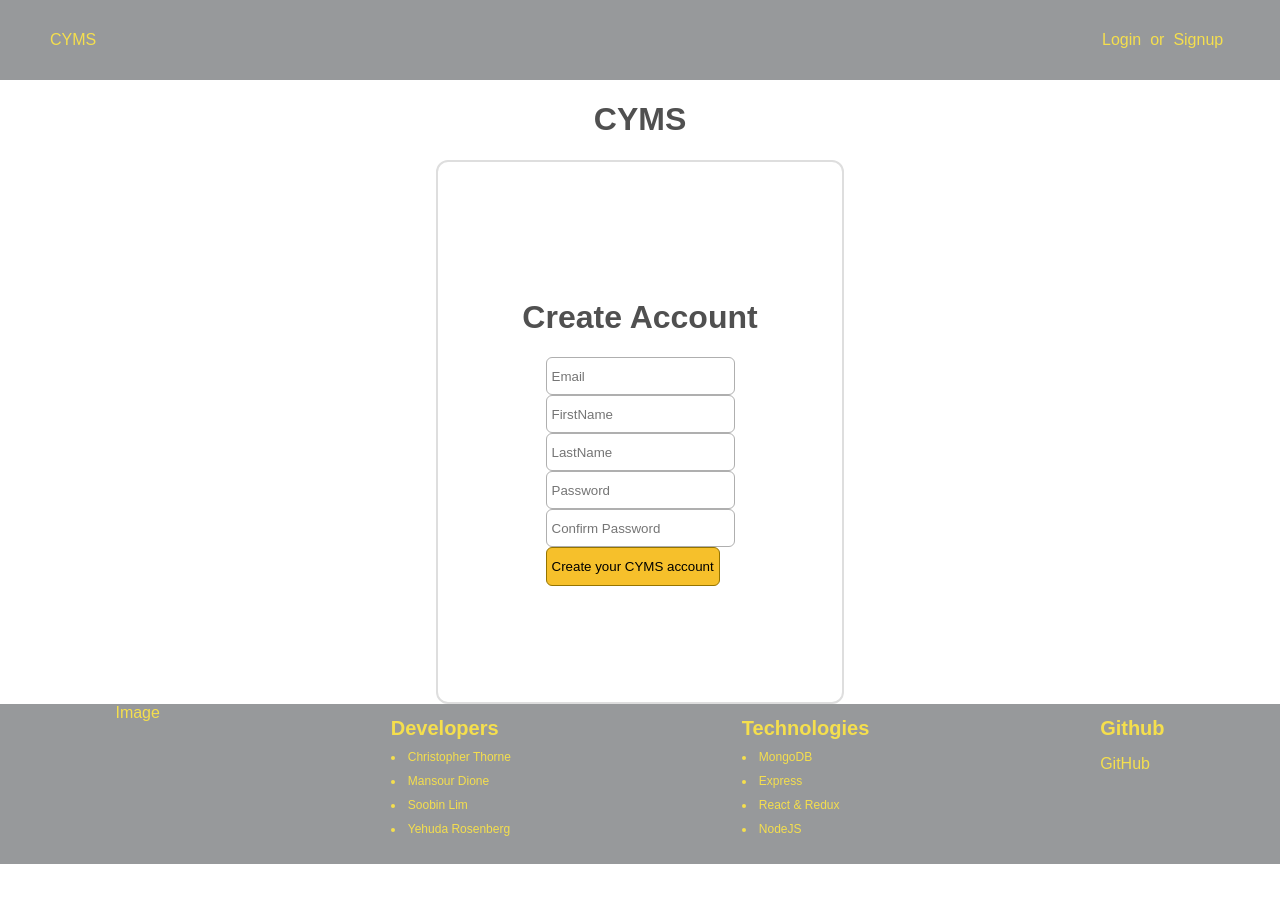
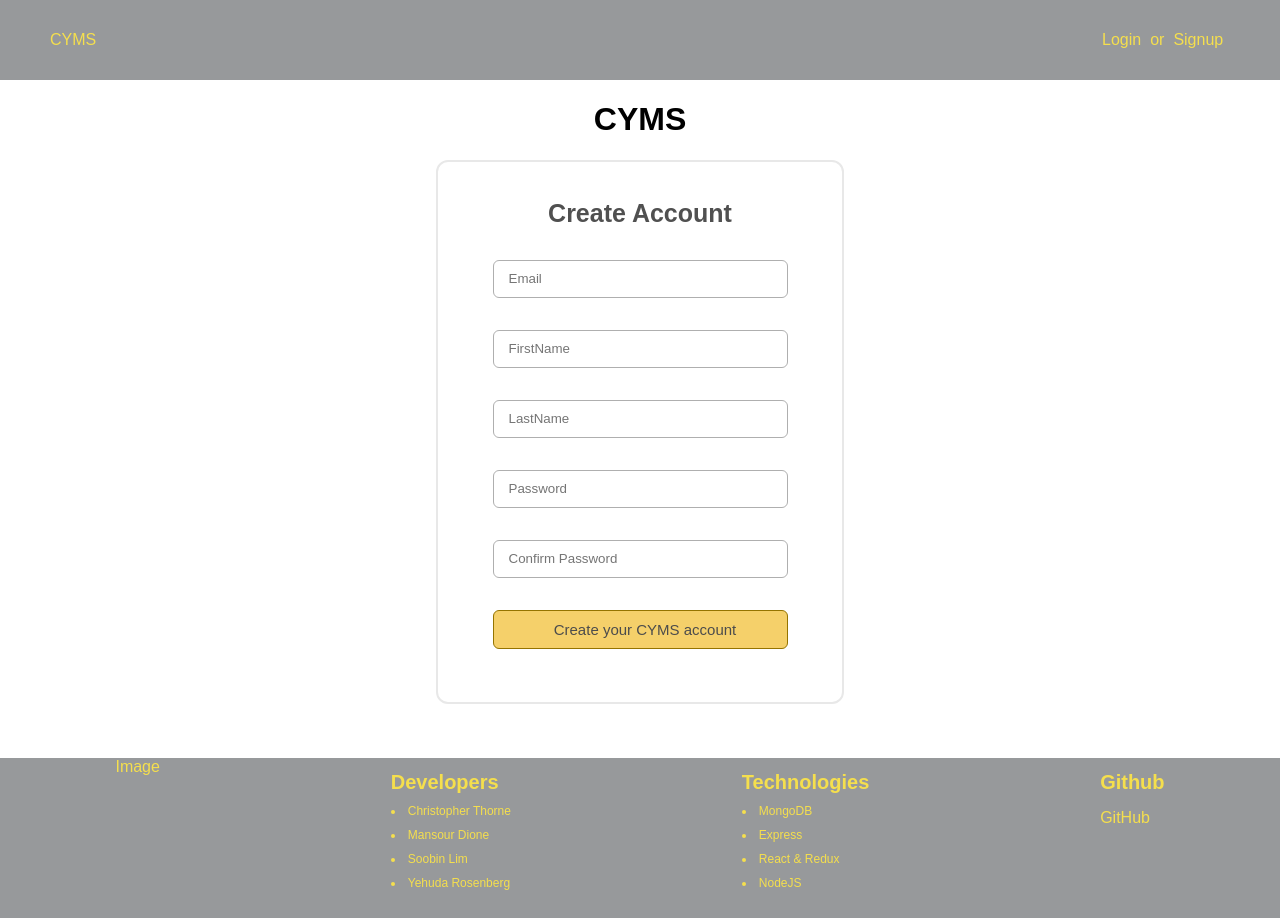
Before and after one commit to soura934/CYMS, a React (Create React App) app in the folder frontend/: page /#/signup in a window 1280 px wide. Before the commit the page ends 864 px from the top, so only its background shows below. Built offline with nearby package versions, Linux system fonts and the light colour scheme.

Commit message:
finish signup form styling

```diff
--- a/frontend/src/components/session/signup_form.js
+++ b/frontend/src/components/session/signup_form.js
@@ -56,7 +56,7 @@ class SignupForm extends React.Component {
       <div className='signup-form-container'>
         <h1>CYMS</h1>
         <div className='signup-form'>
-        <h1> Create Account</h1>
+        <h2> Create Account</h2>
         <form onSubmit={this.handleSubmit}>
 
               <input type="text"
--- a/frontend/src/stylesheets/signup.css
+++ b/frontend/src/stylesheets/signup.css
@@ -20,9 +20,11 @@ h1, h2, p, strong, em, a, div, span, ul, li, nav, img {
     align-items: center;
 }
 
-.signup-form-container h1{
+.signup-form-container h2{
    font-weight: 600;
    color: rgb(80, 80, 80);
+   font-size: 25px;
+   padding-bottom: 16px;
 }
 
 .signup-form-container .signup-form {
@@ -32,20 +34,31 @@ h1, h2, p, strong, em, a, div, span, ul, li, nav, img {
     align-items: center;
     width: 404px;
     height: 540px;
-    border: 2px solid rgb(222, 222, 222);
+    border: 2px solid rgb(232, 232, 232);
     border-radius: 12px;
+    margin-bottom: 54px
 }
 
 .signup-form-container .signup-form input{
     border-radius: 6px;
     border: 1px solid #afafaf;
     height: 38px;
-    padding: 5px;
+    padding: 5px 5px 5px 15px;
     box-sizing: border-box;
+    width: 295px;
+    margin: 16px;
+
+}
+
+.signup-form-container .signup-form input:focus{
+    /* border: 2px solid #ffd30e;   */
+    background-color: rgb(204, 245, 255);
 }
 
 .signup-form-container .signup-form .signup-button {
-    background-color: rgb(246, 192, 43);
+    background-color: rgb(245 208 106);
     border: 1px solid #957400;
     height: 39px;
+    font-size: 15px;
+    color: #4c4c4c;
 }
```
